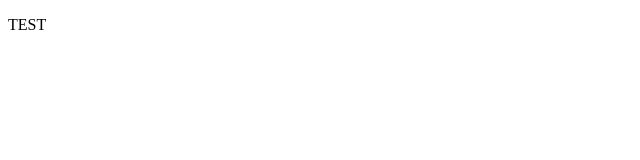
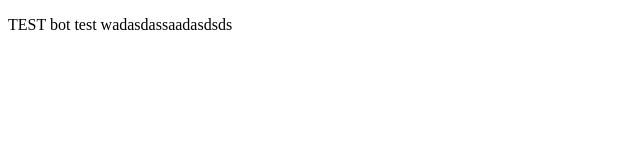
Before and after one commit to fredblade/nomulite, a plain HTML site: page index.html in a window 1280 px wide. Shown: the whole page, without its empty margins (0-640 px from the left). Drawn offline with Linux system fonts and the light colour scheme.

Commit message:
addedetet
meta

```diff
--- a/index.html
+++ b/index.html
@@ -2,7 +2,11 @@
 <html>
 <title>Nomuhe</title>
 <meta charset="UTF-8">
+<meta name=”description” content=”An awesome Discord Bot”>
 <body>
-<p>TEST</p>
+<p>TEST
+
+bot test wadasdassaadasdsds
+</p>
 </body>
 </html>
```
